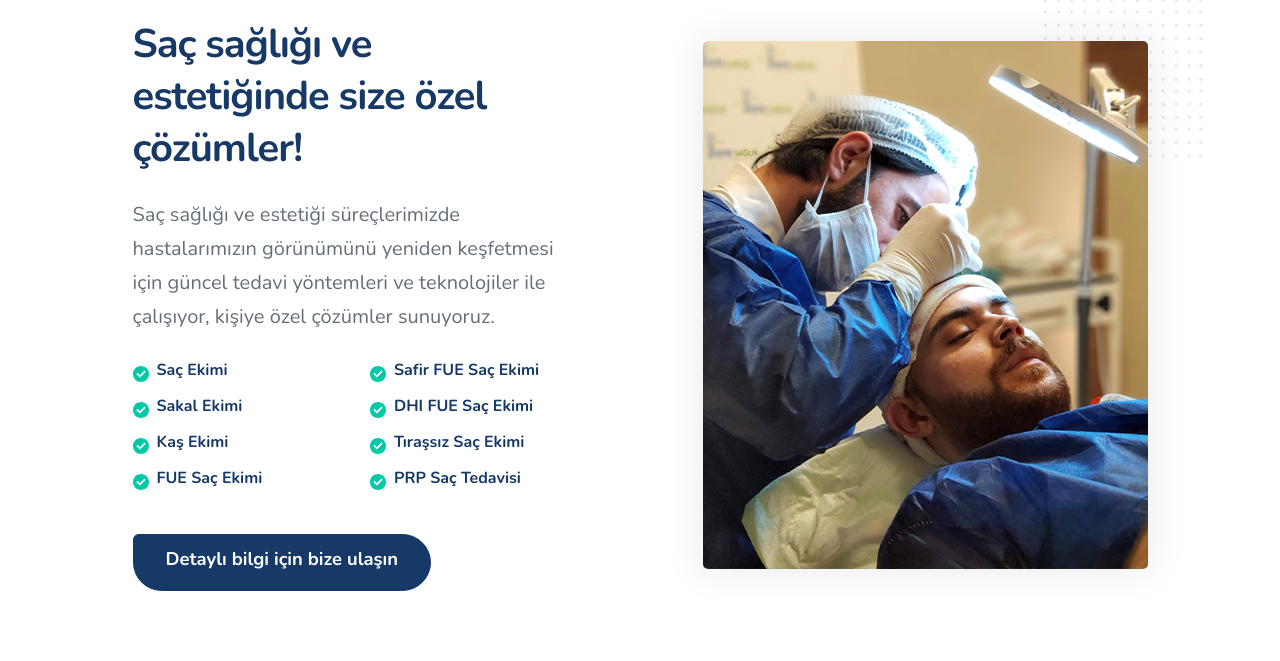
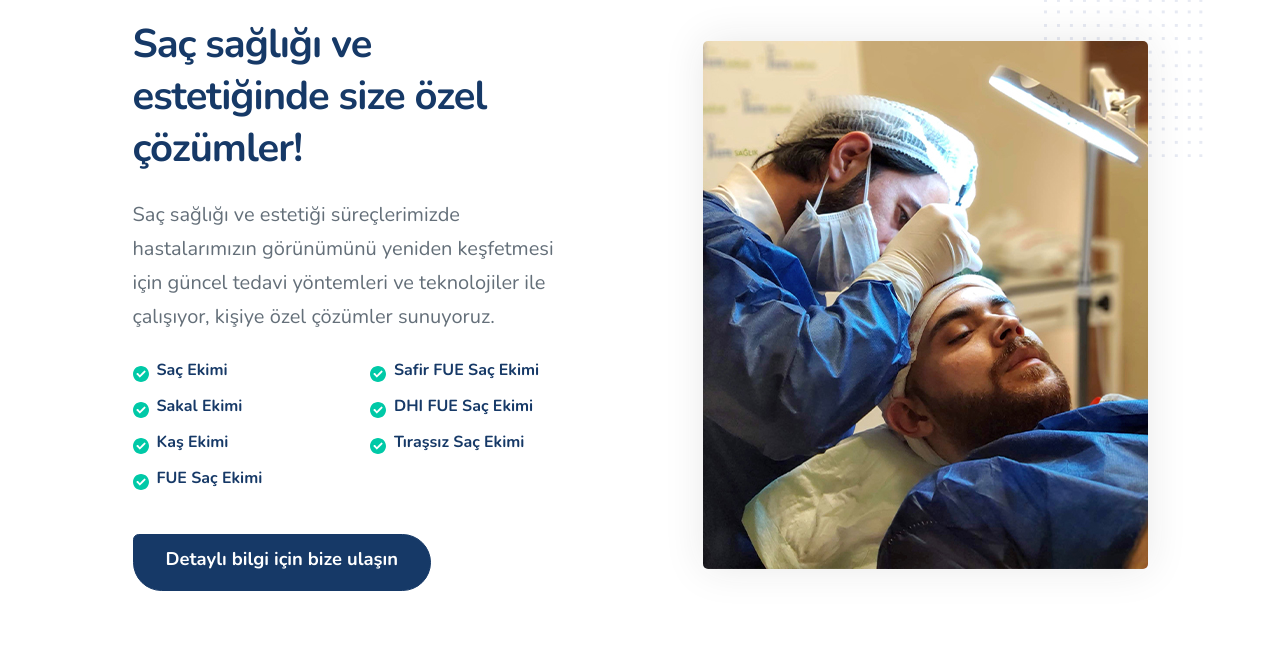
Before and after one commit to kkutayozgun/estesaglik, a Django app: page /tr/ in a window 1280 px wide. Shown: the part 2114-2775 px from the top of the page. Run offline with Django 3.2, Linux system fonts and the light colour scheme; data that the repository does not hold is empty; parts of the project's set-up code (start-up, migrations or seed data) failed here and were passed over; some libraries are stand-ins or nearby versions.

Commit message:
prp cikarildi

```diff
--- a/templates/components/about.html
+++ b/templates/components/about.html
@@ -278,10 +278,7 @@
                             <img class="mr-2 icon-check" src="{{checkbox_svg}}" alt="" />
                             <div class="media-body h6">{% trans 'Tıraşsız Saç Ekimi' %}</div>
                         </div>
-                        <div class="media align-items-center mb-1">
-                            <img class="mr-2 icon-check" src="{{checkbox_svg}}" alt="" />
-                            <div class="media-body h6">{% trans 'PRP Saç Tedavisi' %}</div>
-                        </div>
+
                     </div>
                 </div>
                 <a class="scroll btn btn-primary btn-radius-bottom-left mt-5 mb-lg-0 mb-5" href="#contact">
```
Also changed, not shown: locale/en/LC_MESSAGES/django.po.
